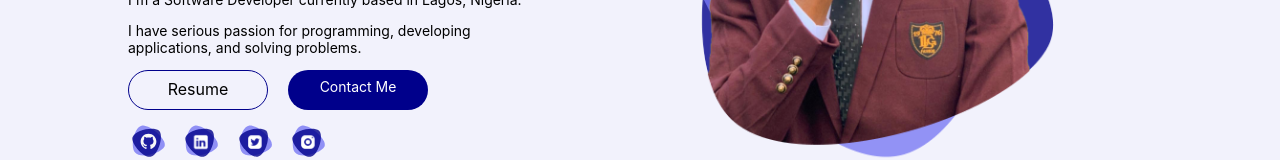
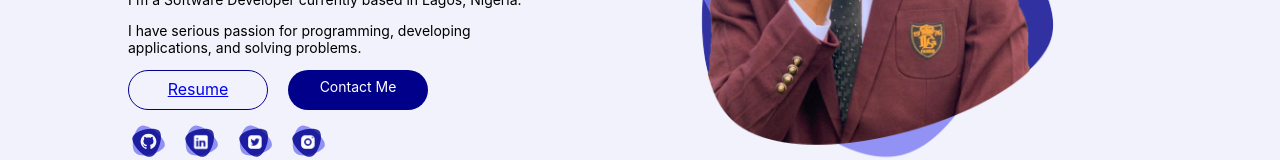
Before and after one commit to Oluwatomisin-code/Portfolio_Oluwatomisin, a React (Create React App) app: page / in a window 1280 px wide. Shown: the part 445-605 px from the top of the page. Built offline with nearby package versions, Linux system fonts and the light colour scheme.

Commit message:
resume link updated

```diff
--- a/src/components/About.js
+++ b/src/components/About.js
@@ -37,7 +37,11 @@
         </p>
       </div>
       <div className="btns">
-        <div className="resumeBtn btn">Resume</div>
+        <div className="resumeBtn btn">
+          <a href="https://drive.google.com/file/d/1el-oEwbfornrvGZaZd5LpIBPj2HDU-gJ/view?usp=sharing" target="_blank" rel='noreferrer noopener'>
+            Resume
+          </a>
+        </div>
         <Link to="contact" spy={true} smooth={true} offset={-100} duration={500} className="contactMeBtn btn">Contact Me</Link>
       </div>
       <div className="socials">
```
